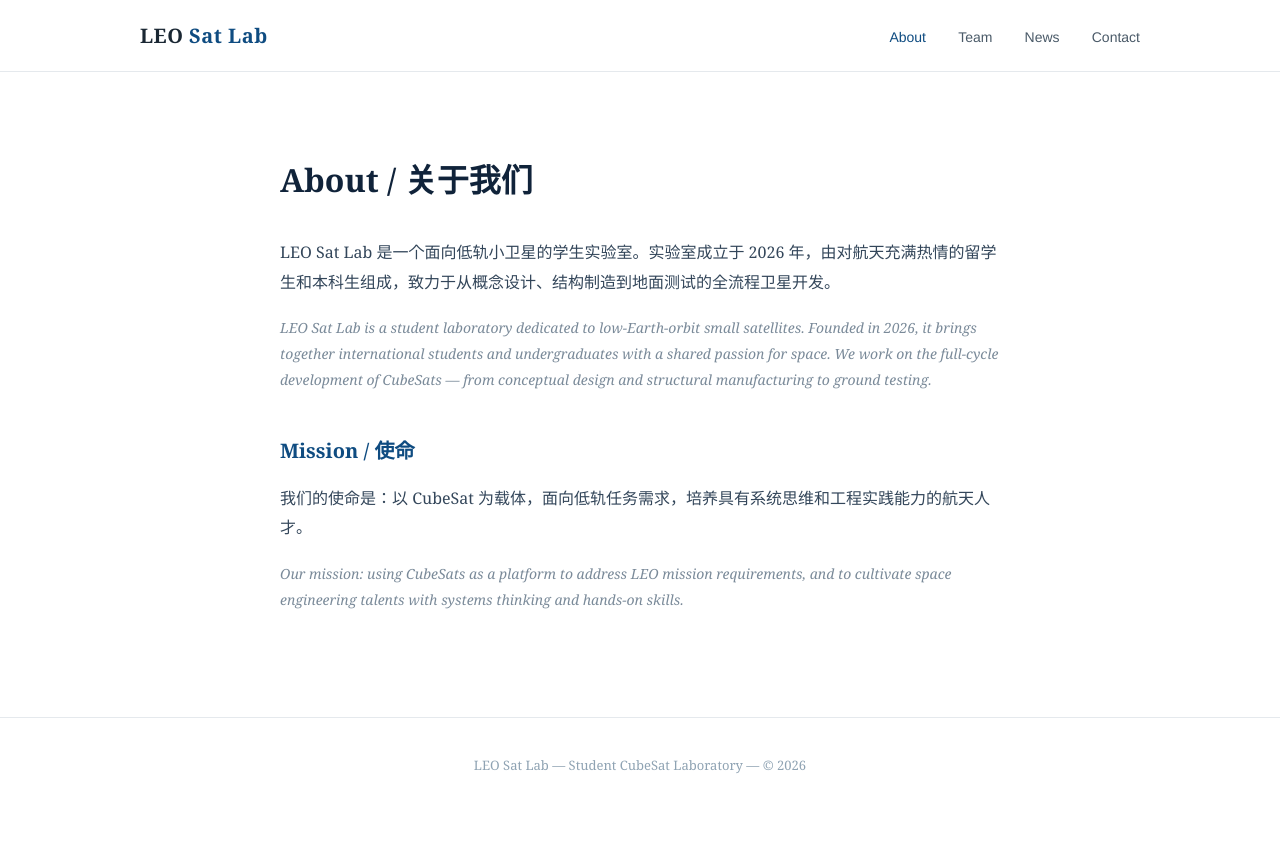
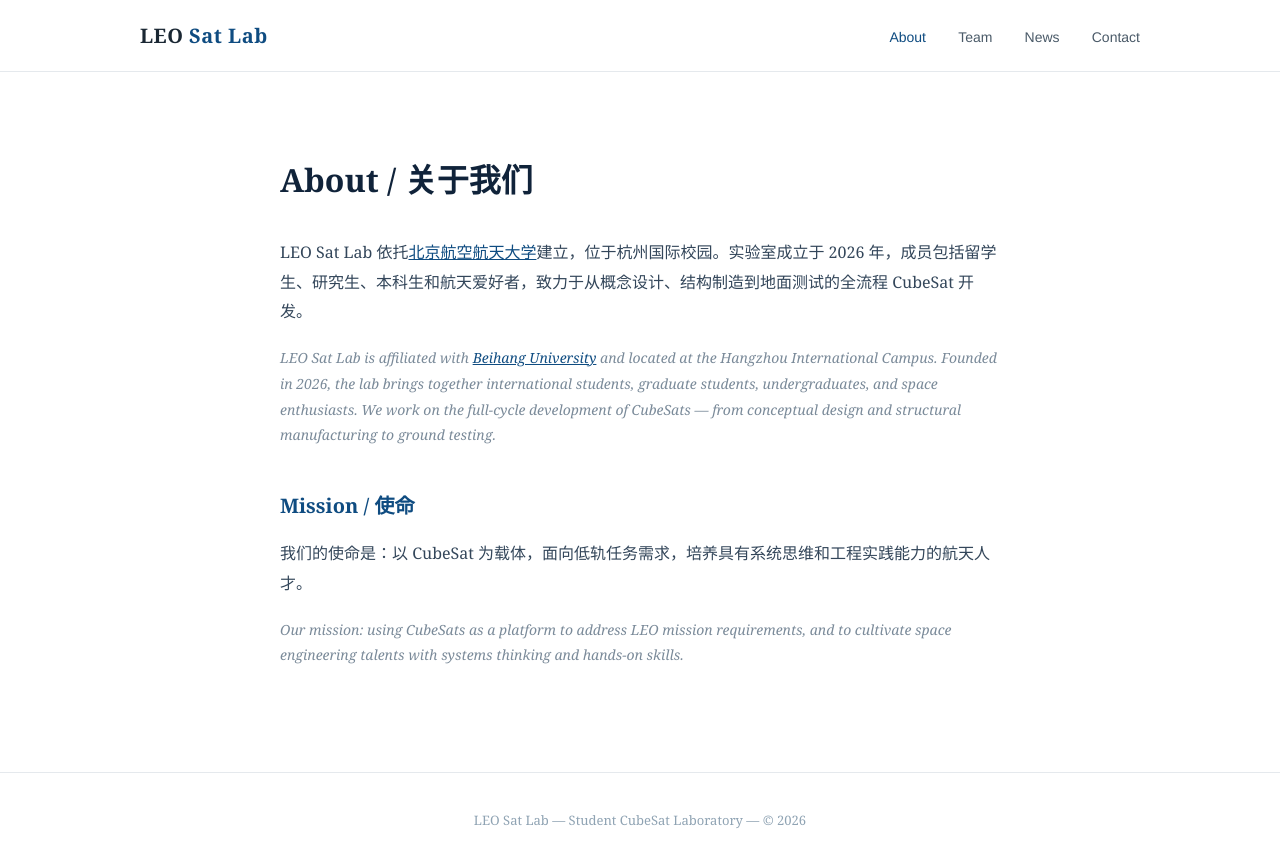
Before and after one commit to leo-sat-lab/leo-sat-lab.github.io, a Jekyll site: the page built from about.md, in a window 1280 px wide. Shown: the top 867 px of the page. Built offline with Jekyll 4.4.1, drawn with Linux system fonts in a browser that asks for light colours.

Commit message:
Update about page with affiliation and location

```diff
--- a/about.md
+++ b/about.md
@@ -7,10 +7,10 @@ title: About
   <h1>About / 关于我们</h1>
 
   <p>
-    LEO Sat Lab 是一个面向低轨小卫星的学生实验室。实验室成立于 2026 年，由对航天充满热情的留学生和本科生组成，致力于从概念设计、结构制造到地面测试的全流程卫星开发。
+    LEO Sat Lab 依托<a href="https://www.buaa.edu.cn/">北京航空航天大学</a>建立，位于杭州国际校园。实验室成立于 2026 年，成员包括留学生、研究生、本科生和航天爱好者，致力于从概念设计、结构制造到地面测试的全流程 CubeSat 开发。
   </p>
   <p class="en">
-    LEO Sat Lab is a student laboratory dedicated to low-Earth-orbit small satellites. Founded in 2026, it brings together international students and undergraduates with a shared passion for space. We work on the full-cycle development of CubeSats — from conceptual design and structural manufacturing to ground testing.
+    LEO Sat Lab is affiliated with <a href="https://www.buaa.edu.cn/">Beihang University</a> and located at the Hangzhou International Campus. Founded in 2026, the lab brings together international students, graduate students, undergraduates, and space enthusiasts. We work on the full-cycle development of CubeSats — from conceptual design and structural manufacturing to ground testing.
   </p>
 
   <h2>Mission / 使命</h2>
```
